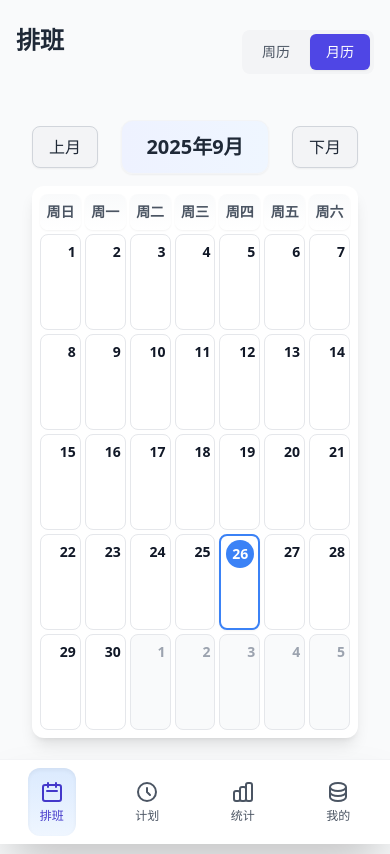
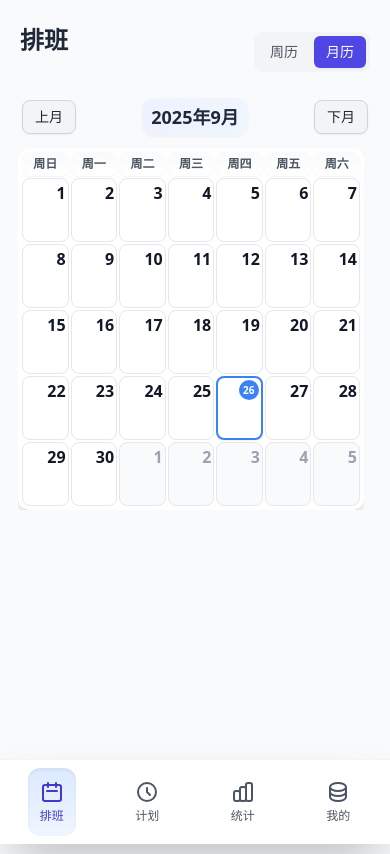
Before and after one commit to JiuWang95/workcum, a React (Vite) app: page /schedule in a window 390 px wide. Both pictures are taken after a click on the button "月历". Built offline with nearby package versions, Linux system fonts and the light colour scheme.

Commit message:
feat(ui): 优化移动端日历和排班管理界面样式
重构日历组件布局和样式，改进移动端显示效果
在CustomShiftManager和SchedulePage中调整间距和响应式设计
简化MonthlyScheduleCalendar的渲染逻辑，优化性能

```diff
--- a/dev-dist/sw.js
+++ b/dev-dist/sw.js
@@ -82,7 +82,7 @@ define(['./workbox-ce4f0d5f'], (function (workbox) { 'use strict';
     "revision": "3ca0b8505b4bec776b69afdba2768812"
   }, {
     "url": "index.html",
-    "revision": "0.ig8n60mnoeo"
+    "revision": "0.hb26ds3b0qo"
   }], {});
   workbox.cleanupOutdatedCaches();
   workbox.registerRoute(new workbox.NavigationRoute(workbox.createHandlerBoundToURL("index.html"), {
--- a/src/components/MonthlyScheduleCalendar.jsx
+++ b/src/components/MonthlyScheduleCalendar.jsx
@@ -1,156 +1,129 @@
 import React, { useState, useEffect } from 'react';
-import {
-  format,
-  startOfMonth,
-  endOfMonth,
-  startOfWeek,
-  endOfWeek,
-  addDays,
-  isSameMonth,
-  isSameDay,
-  addMonths,
-  subMonths,
-  isToday
-} from 'date-fns';
+import { format, isSameDay, isSameMonth, startOfMonth, endOfMonth, startOfWeek, endOfWeek, addDays } from 'date-fns';
 import { zhCN } from 'date-fns/locale';
 import { useTranslation } from 'react-i18next';
 
-import { getShiftColor, getShiftBackgroundColor } from '../utils/shiftColor';
+// Helper function to get shift color based on shift type
+const getShiftColor = (shiftType) => {
+  switch (shiftType) {
+    case 'day': return '#10b981'; // emerald-500
+    case 'rest': return '#8b5cf6'; // violet-500
+    case 'night': return '#3b82f6'; // blue-500
+    default: return '#10b981'; // emerald-500
+  }
+};
 
-// CalendarDay 组件用于渲染单个日期单元格
-const CalendarDay = ({
-  day,
-  isCurrentMonth,
-  isToday: isTodayProp,
-  daySchedules,
-  dayTimeEntries,
-  shifts,
-  dayBackgroundColor,
-  t,
-  getShiftBackgroundColor
-}) => {
-  // 渲染单个项目
+// Helper function to get shift background color based on shift type
+const getShiftBackgroundColor = (shiftType) => {
+  switch (shiftType) {
+    case 'day': return '#d1fae5'; // emerald-100
+    case 'rest': return '#ede9fe'; // violet-100
+    case 'night': return '#dbeafe'; // blue-100
+    default: return '#d1fae5'; // emerald-100
+  }
+};
+
+const CalendarDay = ({ day, isCurrentMonth, isToday: isTodayProp, daySchedules, dayTimeEntries, shifts, dayBackgroundColor, t, getShiftBackgroundColor }) => {
+  // Render single schedule or time entry
   const renderSingleItem = () => {
-    // 优先显示排班
     if (daySchedules.length > 0) {
-      const firstSchedule = daySchedules[0];
-      const shiftInfo = shifts.find(shift => shift.id === firstSchedule.selectedShift);
-      const shiftName = shiftInfo ? shiftInfo.name : firstSchedule.title;
+      const schedule = daySchedules[0];
+      const shiftInfo = shifts.find(shift => shift.id === schedule.selectedShift);
+      const shiftName = shiftInfo ? shiftInfo.name : schedule.title;
+
+      // 获取班次类型和背景色
       const shiftType = shiftInfo ? shiftInfo.shiftType : 'day';
       const bgColor = getShiftBackgroundColor(shiftType);
 
-      // 将班次名称拆分为单个字符并垂直排列
-      const shiftNameChars = shiftName.split('');
+      // 处理班次名称在移动端的显示
+      const displayShiftName = shiftName ? shiftName : t('time_entry.entry');
+      const truncatedShiftName = displayShiftName.length > 8 ?
+        displayShiftName.substring(0, 6) + '...' : displayShiftName;
 
       return (
         <div
-          className="text-xs sm:text-sm md:text-base mb-1 p-1 rounded-lg shadow-sm flex flex-col items-center justify-center h-full"
-          style={{
-            background: `linear-gradient(135deg, ${bgColor}, ${getShiftColor(shiftType)}20)`
-          }}
+          className="text-[0.6rem] sm:text-xs md:text-sm p-0.5 sm:p-1 rounded-md sm:rounded-lg h-full flex items-center justify-center leading-tight"
+          style={{ background: `linear-gradient(135deg, ${bgColor}, ${getShiftColor(shiftType)}20)` }}
         >
-          <div className="font-bold flex flex-col items-center">
-            {shiftNameChars.map((char, index) => (
-              <span key={index} className="leading-none">{char}</span>
-            ))}
+          <div className="font-bold text-center truncate w-full px-0.5">
+            {truncatedShiftName}
+          </div>
+        </div>
+      );
+    } else if (dayTimeEntries.length > 0) {
+      const entry = dayTimeEntries[0];
+      // 处理时间条目名称在移动端的显示
+      const displayEntryName = entry.notes ? entry.notes : t('time_entry.entry');
+      const truncatedEntryName = displayEntryName.length > 8 ?
+        displayEntryName.substring(0, 6) + '...' : displayEntryName;
+
+      return (
+        <div
+          className="text-[0.6rem] sm:text-xs md:text-sm p-0.5 sm:p-1 rounded-md sm:rounded-lg h-full flex items-center justify-center leading-tight"
+          style={{ background: 'linear-gradient(135deg, #fed7aa, #f9731620)' }}
+        >
+          <div className="font-bold text-center text-orange-800 truncate w-full px-0.5">
+            {truncatedEntryName}
           </div>
         </div>
       );
     }
-    // 如果没有排班，显示时间记录
-    else if (dayTimeEntries.length > 0) {
-      const firstEntry = dayTimeEntries[0];
-      // 使用默认的"day"类型来获取背景色，使时间记录显示逻辑与排班保持一致
-      const bgColor = getShiftBackgroundColor('day');
-
-      // 将时间记录备注拆分为单个字符并垂直排列
-      const entryTextChars = firstEntry.notes ? firstEntry.notes.split('') : [t('time_entry.entry')];
-
-      return (
-        <div
-          className="text-xs sm:text-sm md:text-base mb-1 p-1 rounded-lg shadow-sm flex flex-col items-center justify-center h-full"
-          style={{
-            background: `linear-gradient(135deg, ${bgColor}, ${getShiftColor('day')}20)`
-          }}
-        >
-          <div className="font-bold flex flex-col items-center">
-            {entryTextChars.map((char, index) => (
-              <span key={index} className="leading-none">{char}</span>
-            ))}
-          </div>
-        </div>
-      );
-    }
-
     return null;
   };
 
-  // 渲染多个项目时的对角线分割显示
+  // Render multiple schedules or time entries with diagonal split
   const renderMultipleItems = () => {
-    // 第一个项目（排班）
+    // First item (schedule or time entry)
     const firstItem = daySchedules.length > 0 ? (
       (() => {
         const firstSchedule = daySchedules[0];
         const shiftInfo = shifts.find(shift => shift.id === firstSchedule.selectedShift);
         const shiftName = shiftInfo ? shiftInfo.name : firstSchedule.title;
-        const shiftType = shiftInfo ? shiftInfo.shiftType : 'day';
-        const bgColor = getShiftBackgroundColor(shiftType);
 
-        // 将班次名称拆分为单个字符并垂直排列
-        const shiftNameChars = shiftName.split('');
+        // 获取第一个排班的背景色
+        const firstShiftType = shiftInfo ? shiftInfo.shiftType : 'day';
+        const firstBgColor = getShiftBackgroundColor(firstShiftType);
+
+        // 处理班次名称在移动端的显示
+        const displayShiftName = shiftName ? shiftName : t('time_entry.entry');
+        const truncatedShiftName = displayShiftName.length > 6 ?
+          displayShiftName.substring(0, 4) + '..' : displayShiftName;
 
         return (
           <div
-            className="w-full h-full flex items-start justify-start p-1 rounded-lg shadow-sm"
+            className="text-[0.5rem] sm:text-[0.6rem] md:text-xs p-0.5 sm:p-1 rounded-md sm:rounded-lg absolute inset-0 shadow-sm flex items-center justify-center leading-tight"
             style={{
-              background: `linear-gradient(to bottom right, ${bgColor} 50%, ${dayTimeEntries.length > 0 ? getShiftBackgroundColor('day') : bgColor} 50%)`
+              background: `linear-gradient(135deg, ${firstBgColor}, ${getShiftColor(firstShiftType)}20)`
             }}
           >
-            <div className="text-xs sm:text-sm md:text-base p-1 rounded-lg bg-white bg-opacity-90 font-bold flex flex-col items-center justify-center h-full">
-              <div className="font-bold flex flex-col items-center">
-                {shiftNameChars.map((char, index) => (
-                  <span key={index} className="leading-none">{char}</span>
-                ))}
-              </div>
+            <div className="font-bold text-center truncate w-full px-0.5">
+              {truncatedShiftName}
             </div>
           </div>
         );
       })()
-    ) : (
-      // 第一个项目（时间记录）
-      dayTimeEntries.length > 0 && (
-        <div
-          className="w-full h-full flex items-start justify-start p-1 rounded-lg shadow-sm"
-          style={{
-            background: `linear-gradient(to bottom right, ${getShiftBackgroundColor('day')} 50%, ${getShiftBackgroundColor('day')} 50%)`
-          }}
-        >
-          <div className="text-xs sm:text-sm md:text-base p-1 rounded-lg bg-white bg-opacity-90 font-bold flex flex-col items-center justify-center h-full">
-            <div className="font-bold flex flex-col items-center">
-              {dayTimeEntries[0].notes ? dayTimeEntries[0].notes.split('').map((char, index) => (
-                <span key={index} className="leading-none">{char}</span>
-              )) : <span>{t('time_entry.entry')}</span>}
+    ) : dayTimeEntries.length > 0 ? (
+      // 处理时间条目名称在移动端的显示
+      (() => {
+        const displayEntryName = dayTimeEntries[0].notes ? dayTimeEntries[0].notes : t('time_entry.entry');
+        const truncatedEntryName = displayEntryName.length > 6 ?
+          displayEntryName.substring(0, 4) + '..' : displayEntryName;
+
+        return (
+          <div
+            className="text-[0.5rem] sm:text-[0.6rem] md:text-xs p-0.5 sm:p-1 rounded-md sm:rounded-lg absolute inset-0 shadow-sm flex items-center justify-center leading-tight"
+            style={{ background: 'linear-gradient(135deg, #fed7aa, #f9731620)' }}
+          >
+            <div className="font-bold text-center text-orange-800 truncate w-full px-0.5">
+              {truncatedEntryName}
             </div>
           </div>
-        </div>
-      )
-    );
+        );
+      })()
+    ) : null;
 
-    // 第二个项目（时间记录或额外排班）
-    const secondItem = dayTimeEntries.length > 0 ? (
-      <div
-        className="text-xs sm:text-sm md:text-base p-1 rounded-lg absolute bottom-0 right-0 shadow-sm flex flex-col items-center justify-center"
-        style={{
-          background: `linear-gradient(135deg, ${getShiftBackgroundColor('day')}, ${getShiftColor('day')}20)`
-        }}
-      >
-        <div className="font-bold flex flex-col items-center">
-          {dayTimeEntries[0].notes ? dayTimeEntries[0].notes.split('').map((char, index) => (
-            <span key={index} className="leading-none">{char}</span>
-          )) : <span>{t('time_entry.entry')}</span>}
-        </div>
-      </div>
-    ) : daySchedules.length > 1 ? (
+    // Second item (schedule or time entry)
+    const secondItem = daySchedules.length > 1 ? (
       (() => {
         const secondSchedule = daySchedules[1];
         const shiftInfo = shifts.find(shift => shift.id === secondSchedule.selectedShift);
@@ -160,20 +133,66 @@ const CalendarDay = ({
         const secondShiftType = shiftInfo ? shiftInfo.shiftType : 'day';
         const secondBgColor = getShiftBackgroundColor(secondShiftType);
 
-        // 将班次名称拆分为单个字符并垂直排列
-        const shiftNameChars = shiftName.split('');
+        // 处理班次名称在移动端的显示
+        const displayShiftName = shiftName ? shiftName : t('time_entry.entry');
+        const truncatedShiftName = displayShiftName.length > 4 ?
+          displayShiftName.substring(0, 3) + '.' : displayShiftName;
 
         return (
           <div
-            className="text-xs sm:text-sm md:text-base p-1 rounded-lg absolute bottom-0 right-0 shadow-sm flex flex-col items-center justify-center"
+            className="text-[0.4rem] sm:text-[0.5rem] md:text-[0.6rem] p-0.5 sm:p-1 rounded-md sm:rounded-lg absolute bottom-0 right-0 shadow-sm flex items-center justify-center leading-tight"
             style={{
-              background: `linear-gradient(135deg, ${secondBgColor}, ${getShiftColor(secondShiftType)}20)`
+              background: `linear-gradient(135deg, ${secondBgColor}, ${getShiftColor(secondShiftType)}20)`,
+              width: '50%',
+              height: '50%'
             }}
           >
-            <div className="font-bold flex flex-col items-center">
-              {shiftNameChars.map((char, index) => (
-                <span key={index} className="leading-none">{char}</span>
-              ))}
+            <div className="font-bold text-center truncate w-full px-0.5">
+              {truncatedShiftName}
+            </div>
+          </div>
+        );
+      })()
+    ) : dayTimeEntries.length > 0 && daySchedules.length === 0 ? (
+      // 处理时间条目名称在移动端的显示
+      (() => {
+        const displayEntryName = dayTimeEntries[0].notes ? dayTimeEntries[0].notes : t('time_entry.entry');
+        const truncatedEntryName = displayEntryName.length > 4 ?
+          displayEntryName.substring(0, 3) + '.' : displayEntryName;
+
+        return (
+          <div
+            className="text-[0.4rem] sm:text-[0.5rem] md:text-[0.6rem] p-0.5 sm:p-1 rounded-md sm:rounded-lg absolute bottom-0 right-0 shadow-sm flex items-center justify-center leading-tight"
+            style={{
+              background: 'linear-gradient(135deg, #fed7aa, #f9731620)',
+              width: '50%',
+              height: '50%'
+            }}
+          >
+            <div className="font-bold text-center text-orange-800 truncate w-full px-0.5">
+              {truncatedEntryName}
+            </div>
+          </div>
+        );
+      })()
+    ) : dayTimeEntries.length > 1 ? (
+      // 处理第二个时间条目名称在移动端的显示
+      (() => {
+        const displayEntryName = dayTimeEntries[1].notes ? dayTimeEntries[1].notes : t('time_entry.entry');
+        const truncatedEntryName = displayEntryName.length > 4 ?
+          displayEntryName.substring(0, 3) + '.' : displayEntryName;
+
+        return (
+          <div
+            className="text-[0.4rem] sm:text-[0.5rem] md:text-[0.6rem] p-0.5 sm:p-1 rounded-md sm:rounded-lg absolute bottom-0 right-0 shadow-sm flex items-center justify-center leading-tight"
+            style={{
+              background: 'linear-gradient(135deg, #fed7aa, #f9731620)',
+              width: '50%',
+              height: '50%'
+            }}
+          >
+            <div className="font-bold text-center text-orange-800 truncate w-full px-0.5">
+              {truncatedEntryName}
             </div>
           </div>
         );
@@ -189,17 +208,16 @@ const CalendarDay = ({
   };
 
   return (
-    <div
-      className={`min-h-24 sm:min-h-28 md:min-h-32 border rounded-lg p-1 sm:p-2 md:p-3 flex flex-col transition-all duration-200 hover:shadow-md ${
-        isCurrentMonth ? 'bg-white' : 'bg-gray-50 text-gray-400'
-      } ${isTodayProp ? 'border-blue-500 border-2 shadow-sm' : 'border-gray-200'}`}
-      style={daySchedules.length > 0 ? { backgroundColor: dayBackgroundColor } : {}}
+    <div className={`border rounded-lg p-0.5 sm:p-1 flex flex-col transition-all duration-200 hover:shadow-md active:scale-95 min-h-16 sm:min-h-20 md:min-h-24 lg:min-h-28 ${
+      isCurrentMonth ? 'bg-white' : 'bg-gray-50 text-gray-400'
+    } ${isTodayProp ? 'border-blue-500 border-2 shadow-sm' : 'border-gray-200'}`}
+      style={daySchedules.length > 0 || dayTimeEntries.length > 0 ? { backgroundColor: dayBackgroundColor } : {}}
     >
-      <div className={`text-right ${isTodayProp ? 'bg-blue-500 text-white rounded-full w-7 h-7 sm:w-8 sm:h-8 flex items-center justify-center ml-auto' : ''}`}>
-        <span className="text-sm sm:text-base md:text-lg font-bold">{format(day, 'd', { locale: zhCN })}</span>
+      <div className={`text-right ${isTodayProp ? 'bg-blue-500 text-white rounded-full w-5 h-5 sm:w-6 sm:h-6 flex items-center justify-center ml-auto text-[10px] sm:text-xs' : ''}`}>
+        <span className="font-bold">{format(day, 'd', { locale: zhCN })}</span>
       </div>
 
-      <div className="flex-1 overflow-hidden relative">
+      <div className="flex-1 overflow-hidden relative mt-0.5 sm:mt-1">
         {/* 多个项目时使用对角线分割显示 */}
         {(daySchedules.length + dayTimeEntries.length) >= 2 ?
           renderMultipleItems() :
@@ -208,7 +226,7 @@ const CalendarDay = ({
 
         {/* 显示额外项目数量 */}
         {(daySchedules.length + dayTimeEntries.length) > 2 && (
-          <div className="text-[0.6rem] sm:text-xs md:text-sm text-gray-600 truncate relative z-10 bg-white bg-opacity-80 px-1.5 py-0.5 rounded-full shadow-sm">
+          <div className="text-[0.5rem] sm:text-[0.6rem] md:text-xs text-gray-600 truncate relative z-10 bg-white bg-opacity-80 px-1 py-0.5 rounded-full shadow-sm mt-1">
             +{(daySchedules.length + dayTimeEntries.length) - 2} {t('schedule.more_items')}
           </div>
         )}
@@ -216,6 +234,7 @@ const CalendarDay = ({
     </div>
   );
 };
+
 const MonthlyScheduleCalendar = ({ currentDate, onDateChange }) => {
   const { t } = useTranslation();
   const [schedules, setSchedules] = useState([]);
@@ -285,12 +304,12 @@ const MonthlyScheduleCalendar = ({ currentDate, onDateChange }) => {
   };
 
   return (
-    <div className="bg-white rounded-xl shadow-lg p-2 sm:p-3 md:p-4 hide-scrollbar mt-2">
+    <div className="bg-white rounded-xl shadow-lg p-1 sm:p-2 md:p-3 hide-scrollbar mt-1">
       {/* Calendar grid */}
-      <div className="grid grid-cols-7 gap-1 sm:gap-2">
+      <div className="grid grid-cols-7 gap-0.5 sm:gap-1">
         {/* Weekday headers */}
         {[t('common.weekdays.sunday'), t('common.weekdays.monday'), t('common.weekdays.tuesday'), t('common.weekdays.wednesday'), t('common.weekdays.thursday'), t('common.weekdays.friday'), t('common.weekdays.saturday')].map((day, index) => (
-          <div key={index} className="text-center text-sm sm:text-base md:text-lg font-bold text-gray-600 py-2 sm:py-3 bg-gradient-to-b from-gray-50 to-white rounded-lg shadow-sm">
+          <div key={index} className="text-center text-xs sm:text-sm md:text-base font-bold text-gray-600 py-1 sm:py-2 bg-gradient-to-b from-gray-50 to-white rounded-lg shadow-sm">
             {day}
           </div>
         ))}
--- a/src/pages/SchedulePage.jsx
+++ b/src/pages/SchedulePage.jsx
@@ -46,13 +46,13 @@ return `${month}月 ${t('schedule.week_prefix')}${weekOfMonth}${t('schedule.week
   };
 
   return (
-    <div className="max-w-6xl mx-auto">
-      <div className="flex justify-between items-center mb-6">
+    <div className="max-w-6xl mx-auto w-full px-1 sm:px-2">
+      <div className="flex justify-between items-center mb-4 sm:mb-6">
         <h1 className="page-heading">{t('schedule.title')}</h1>
         <div className="flex items-center space-x-1 bg-gray-100 p-1 rounded-lg">
           <button
             onClick={() => setViewMode('week')}
-            className={`px-4 py-2 rounded-md text-sm font-medium transition-all duration-200 ${
+            className={`px-3 py-1.5 sm:px-4 sm:py-2 rounded-md text-sm font-medium transition-all duration-200 ${
               viewMode === 'week'
                 ? 'bg-indigo-600 text-white shadow-sm'
                 : 'text-gray-600 hover:text-gray-900 hover:bg-gray-200'
@@ -62,7 +62,7 @@ return `${month}月 ${t('schedule.week_prefix')}${weekOfMonth}${t('schedule.week
           </button>
           <button
             onClick={() => setViewMode('month')}
-            className={`px-4 py-2 rounded-md text-sm font-medium transition-all duration-200 ${
+            className={`px-3 py-1.5 sm:px-4 sm:py-2 rounded-md text-sm font-medium transition-all duration-200 ${
               viewMode === 'month'
                 ? 'bg-indigo-600 text-white shadow-sm'
                 : 'text-gray-600 hover:text-gray-900 hover:bg-gray-200'
@@ -73,24 +73,24 @@ return `${month}月 ${t('schedule.week_prefix')}${weekOfMonth}${t('schedule.week
         </div>
       </div>
 
-      <div className="p-4 mt-4 mb-1">
-        <div className="flex justify-between items-center mb-3">
+      <div className="p-0.5 sm:p-1 md:p-2 mt-1 mb-0.5">
+        <div className="flex justify-between items-center mb-2 sm:mb-3">
           <button
             onClick={goToPreviousPeriod}
-            className="bg-gray-100 hover:bg-gray-200 text-gray-800 font-medium py-2 px-4 rounded-lg border border-gray-300 shadow-sm transition-all duration-200 hover:shadow-md"
+            className="bg-gray-100 hover:bg-gray-200 text-gray-800 font-medium py-1.5 px-3 sm:py-2 sm:px-4 rounded-lg border border-gray-300 shadow-sm transition-all duration-200 hover:shadow-md text-sm sm:text-base"
           >
             {viewMode === 'week' ? t('schedule.previous_week') : t('schedule.previous_month')}
           </button>
 
           <div className="text-center">
-            <h2 className="text-xl sm:text-2xl md:text-3xl font-bold text-gray-800 bg-gradient-to-r from-indigo-50 to-blue-50 px-6 py-3 rounded-xl shadow-sm border border-gray-100">
+            <h2 className="text-lg sm:text-xl md:text-2xl font-bold text-gray-800 bg-gradient-to-r from-indigo-50 to-blue-50 px-2 py-1 sm:px-4 sm:py-2 rounded-xl shadow-sm border border-gray-100">
               {viewMode === 'week' ? getWeekRange(currentWeek) : getMonthRange(currentWeek)}
             </h2>
           </div>
 
           <button
             onClick={goToNextPeriod}
-            className="bg-gray-100 hover:bg-gray-200 text-gray-800 font-medium py-2 px-4 rounded-lg border border-gray-300 shadow-sm transition-all duration-200 hover:shadow-md"
+            className="bg-gray-100 hover:bg-gray-200 text-gray-800 font-medium py-1.5 px-3 sm:py-2 sm:px-4 rounded-lg border border-gray-300 shadow-sm transition-all duration-200 hover:shadow-md text-sm sm:text-base"
           >
             {viewMode === 'week' ? t('schedule.next_week') : t('schedule.next_month')}
           </button>
@@ -102,10 +102,14 @@ return `${month}月 ${t('schedule.week_prefix')}${weekOfMonth}${t('schedule.week
             onDateChange={setCurrentWeek}
           />
         ) : (
-          <MonthlyScheduleCalendar
-            currentDate={currentWeek}
-            onDateChange={setCurrentWeek}
-          />
+          <div className="w-full overflow-x-auto -mx-1 sm:-mx-2 md:mx-0">
+            <div className="min-w-full md:min-w-0">
+              <MonthlyScheduleCalendar
+                currentDate={currentWeek}
+                onDateChange={setCurrentWeek}
+              />
+            </div>
+          </div>
         )}
       </div>
     </div>
```
Also changed, not shown: src/components/CustomShiftManager.jsx (+11 -5 lines).
